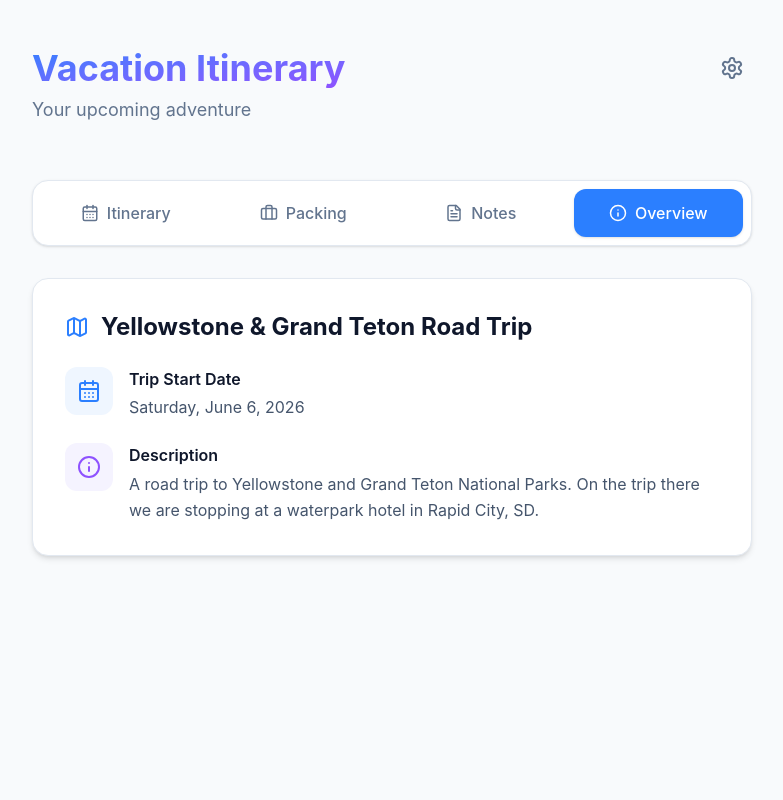
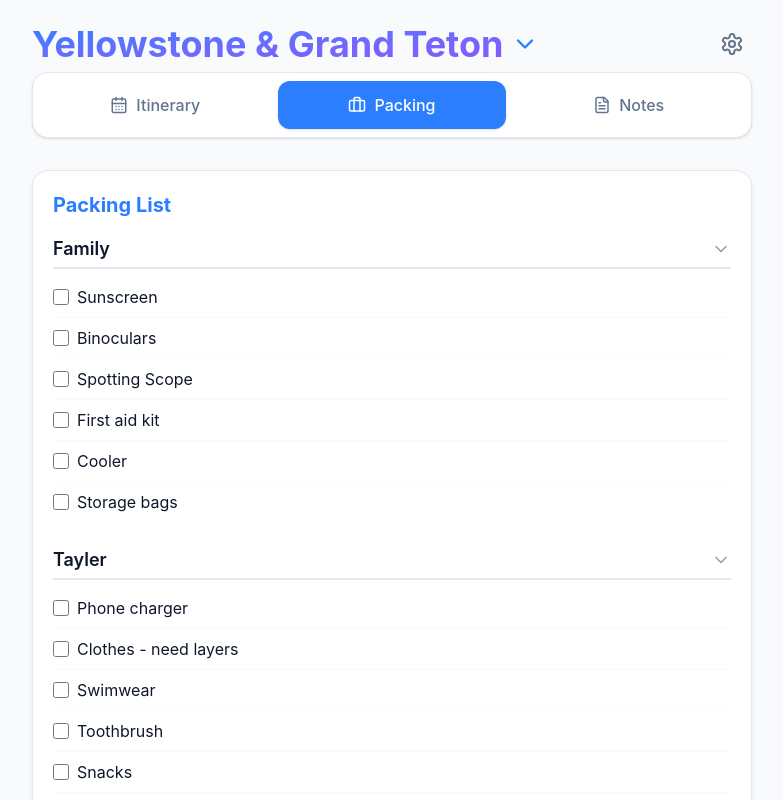
Before and after one commit to taylerjtodd/vacation, a React (Vite) app: page / in a window 1280 px wide. Shown: the top 800 px of the page, without its empty margins (248-1031 px from the left). Built offline with nearby package versions, Linux system fonts and the light colour scheme.

Commit message:
individual packing lists

```diff
--- a/public/vacations.json
+++ b/public/vacations.json
@@ -1,8 +1,8 @@
 [
   {
     "id": "yellowstone",
-    "title": "Yellowstone & Grand Teton Road Trip",
-    "description": "A road trip to Yellowstone and Grand Teton National Parks. On the trip there we are stopping at a waterpark hotel in Rapid City, SD.",
+    "title": "Yellowstone & Grand Teton",
+    "description": "A road trip to Yellowstone and Grand Teton National Parks. On the way there we are stopping at a waterpark hotel in Rapid City, SD.",
     "startDate": "2026-06-06",
     "folderName": "yellowstone"
   }
--- a/public/yellowstone/packing.json
+++ b/public/yellowstone/packing.json
@@ -1,27 +1,45 @@
-[
 {
-    "id": 1,
-    "text": "Passport",
-    "owner": "Tayler"
+  "each": [
+    "Phone charger",
+    "Clothes - need layers",
+    "Swimwear",
+    "Toothbrush",
+    "Snacks",
+    "Hat",
+    "Bear Spray",
+    "Book",
+    "Fishing Gear"
+  ],
+  "family": [
+    "Sunscreen",
+    "Binoculars",
+    "Spotting Scope",
+    "First aid kit",
+    "Cooler",
+    "Storage bags"
+  ],
+  "lists": [
+    {
+      "person": "Tayler",
+      "items": [
+        "Swimwear",
+        "Sunglasses"
+      ]
     },
     {
-    "id": 2,
-    "text": "Phone charger",
-    "owner": "Tayler"
+      "person": "Robin",
+      "items": [
+        "Camera",
+        "Sunglasses"
+      ]
     },
     {
-    "id": 3,
-    "text": "Sunscreen",
-    "owner": "Shared"
+      "person": "Tucker",
+      "items": []
     },
     {
-    "id": 4,
-    "text": "Swimwear",
-    "owner": "Tayler"
-  },
-  {
-    "id": 5,
-    "text": "Camera",
-    "owner": "Shared"
+      "person": "Abram",
+      "items": []
     }
   ]
+}
--- a/src/App.tsx
+++ b/src/App.tsx
@@ -1,10 +1,10 @@
 import { useState, useEffect } from 'react';
-import { CalendarDays, WifiOff, FileText, Briefcase, Settings, Info } from 'lucide-react';
+import { CalendarDays, WifiOff, FileText, Briefcase, Settings, ChevronDown } from 'lucide-react';
 import ItineraryTab from './components/ItineraryTab';
 import PackingTab from './components/PackingTab';
 import NotesTab from './components/NotesTab';
 import OverviewTab from './components/OverviewTab';
-import { VacationEvent, PackingItem, LocalData, Vacation } from './types';
+import { VacationEvent, PackingItem, LocalData, Vacation, PackingData } from './types';
 import './index.css';
 
 function App() {
@@ -16,6 +16,7 @@ function App() {
   const [error, setError] = useState<string | null>(null);
   const [isOffline, setIsOffline] = useState(!navigator.onLine);
   const [activeTab, setActiveTab] = useState('itinerary');
+  const [isOverviewOpen, setIsOverviewOpen] = useState(false);
   const [isMenuOpen, setIsMenuOpen] = useState(false);
   const [isModalOpen, setIsModalOpen] = useState(false);
 
@@ -151,19 +152,51 @@ function App() {
           return dateA.getTime() - dateB.getTime();
         });
         setEvents(sorted);
-        setPackingList(packingData);
+
+        let flattenedPackingList: PackingItem[] = [];
+        if (Array.isArray(packingData)) {
+          flattenedPackingList = packingData;
+        } else {
+          const { each = [], family = [], lists = [] } = packingData as PackingData;
+
+          family.forEach(item => {
+            flattenedPackingList.push({
+              id: `family-${item}`,
+              owner: 'Family',
+              text: item
+            });
+          });
+
+          lists.forEach(list => {
+            each.forEach(item => {
+              flattenedPackingList.push({
+                id: `${list.person}-each-${item}`,
+                owner: list.person,
+                text: item
+              });
+            });
+            list.items.forEach(item => {
+              flattenedPackingList.push({
+                id: `${list.person}-list-${item}`,
+                owner: list.person,
+                text: item
+              });
+            });
+          });
+        }
+        setPackingList(flattenedPackingList);
 
         if (sorted.length > 0) {
           const firstEventDateStr = sorted[0].date;
           const today = new Date();
           const todayStr = `${today.getFullYear()}-${String(today.getMonth() + 1).padStart(2, '0')}-${String(today.getDate()).padStart(2, '0')}`;
           if (firstEventDateStr && todayStr < firstEventDateStr) {
-            setActiveTab('overview');
+            setActiveTab('packing');
           } else {
             setActiveTab('itinerary');
           }
         } else {
-          setActiveTab('overview');
+          setActiveTab('packing');
         }
 
         setLoading(false);
@@ -212,11 +245,16 @@ function App() {
 
   return (
     <div className="max-w-3xl mx-auto p-4 md:p-6">
-      <header className="mb-8 text-center py-6">
+      <header className="text-center">
         <div className="flex justify-between items-start relative">
-          <div className="text-left">
-            <h1 className="text-3xl md:text-4xl font-bold bg-gradient-to-br from-blue-500 to-violet-500 bg-clip-text text-transparent mb-2">Vacation Itinerary</h1>
-            <p className="text-slate-500 dark:text-slate-400 text-lg">Your upcoming adventure</p>
+          <div
+            className="text-left cursor-pointer group select-none"
+            onClick={() => setIsOverviewOpen(!isOverviewOpen)}
+          >
+            <h1 className="text-3xl md:text-4xl font-bold bg-gradient-to-br from-blue-500 to-violet-500 bg-clip-text text-transparent mb-2 flex items-center gap-2">
+              {currentVacation?.title || 'Vacation Itinerary'}
+              <ChevronDown className={`text-blue-500 transition-transform duration-300 ${isOverviewOpen ? 'rotate-180' : ''}`} size={28} />
+            </h1>
           </div>
           <div className="relative">
             <button className="bg-transparent border-none text-slate-500 cursor-pointer p-2 rounded-lg transition-all duration-200 flex items-center justify-center hover:bg-slate-200 hover:text-slate-900 dark:hover:bg-slate-700 dark:hover:text-slate-50" onClick={() => setIsMenuOpen(!isMenuOpen)}>
@@ -239,6 +277,12 @@ function App() {
         )}
       </header>
 
+      {isOverviewOpen && currentVacation && (
+        <div className="mb-8 animate-in slide-in-from-top-4 fade-in duration-300">
+          <OverviewTab vacation={currentVacation} />
+        </div>
+      )}
+
       <div className="flex gap-2 mb-8 bg-white dark:bg-slate-800 p-2 rounded-2xl shadow-sm border border-slate-200 dark:border-slate-700 overflow-x-auto snap-x">
         <button
           className={`flex-1 flex items-center justify-center gap-2 px-4 py-3 rounded-xl font-medium cursor-pointer transition-all duration-200 whitespace-nowrap snap-center min-w-[120px] ${activeTab === 'itinerary' ? 'bg-blue-500 text-white shadow-sm' : 'bg-transparent text-slate-500 hover:bg-slate-50 hover:text-slate-900 dark:hover:bg-slate-700 dark:hover:text-slate-50'}`}
@@ -258,19 +302,9 @@ function App() {
         >
           <FileText size={18} /> Notes
         </button>
-        <button
-          className={`flex-1 flex items-center justify-center gap-2 px-4 py-3 rounded-xl font-medium cursor-pointer transition-all duration-200 whitespace-nowrap snap-center min-w-[120px] ${activeTab === 'overview' ? 'bg-blue-500 text-white shadow-sm' : 'bg-transparent text-slate-500 hover:bg-slate-50 hover:text-slate-900 dark:hover:bg-slate-700 dark:hover:text-slate-50'}`}
-          onClick={() => setActiveTab('overview')}
-        >
-          <Info size={18} /> Overview
-        </button>
       </div>
 
       <div className="animate-in fade-in slide-in-from-bottom-2 duration-300">
-        {activeTab === 'overview' && currentVacation && (
-          <OverviewTab vacation={currentVacation} />
-        )}
-
         {activeTab === 'itinerary' && (
           <ItineraryTab
             groupedEvents={groupedEvents}
--- a/src/components/OverviewTab.tsx
+++ b/src/components/OverviewTab.tsx
@@ -13,11 +13,6 @@ export default function OverviewTab({ vacation }: Props) {
 
   return (
     <div className="bg-white dark:bg-slate-800 rounded-2xl p-6 md:p-8 shadow-md border border-slate-200 dark:border-slate-700">
-      <h2 className="text-2xl font-bold text-slate-900 dark:text-slate-50 mb-6 flex items-center gap-3">
-        <MapIcon className="text-blue-500" />
-        {vacation.title}
-      </h2>
-
       <div className="flex flex-col gap-6">
         <div className="flex items-start gap-4">
           <div className="p-3 bg-blue-50 dark:bg-blue-900/30 rounded-xl text-blue-500 shrink-0">
--- a/src/components/PackingTab.tsx
+++ b/src/components/PackingTab.tsx
@@ -1,3 +1,5 @@
+import { useState } from 'react';
+import { ChevronDown, ChevronRight } from 'lucide-react';
 import { PackingItem } from '../types';
 
 interface Props {
@@ -7,6 +9,15 @@ interface Props {
 }
 
 export default function PackingTab({ packingList, completedPacking, togglePackingItem }: Props) {
+  const [expandedSections, setExpandedSections] = useState<Record<string, boolean>>({});
+
+  const toggleSection = (owner: string) => {
+    setExpandedSections(prev => ({
+      ...prev,
+      [owner]: !prev[owner]
+    }));
+  };
+
   const groupedList = packingList.reduce((acc: Record<string, PackingItem[]>, item) => {
     if (!acc[item.owner]) acc[item.owner] = [];
     acc[item.owner].push(item);
@@ -16,27 +27,43 @@ export default function PackingTab({ packingList, completedPacking, togglePackin
   return (
     <section className="bg-white dark:bg-slate-800 rounded-2xl p-5 shadow-md border border-slate-200 dark:border-slate-700">
       <h2 className="text-xl font-bold text-blue-500 mb-4">Packing List</h2>
-      {Object.entries(groupedList).map(([owner, items]) => (
+      {Object.entries(groupedList).map(([owner, items]) => {
+        const isExpanded = expandedSections[owner] !== false;
+
+        return (
           <div key={owner} className="mb-6 last:mb-0">
-          <h3 className="text-lg font-semibold text-slate-900 dark:text-slate-50 mb-2 pb-1 border-b-2 border-slate-200 dark:border-slate-700">{owner}</h3>
-          <ul className="list-none">
+            <button
+              onClick={() => toggleSection(owner)}
+              className="w-full flex items-center justify-between text-left focus:outline-none mb-2 pb-1 border-b-2 border-slate-200 dark:border-slate-700 cursor-pointer"
+            >
+              <h3 className="text-lg font-semibold text-slate-900 dark:text-slate-50">{owner}</h3>
+              {isExpanded ? (
+                <ChevronDown className="text-slate-400 shrink-0 transition-transform" size={20} />
+              ) : (
+                <ChevronRight className="text-slate-400 shrink-0 transition-transform" size={20} />
+              )}
+            </button>
+            {isExpanded && (
+              <ul className="list-none animate-in fade-in slide-in-from-top-2 duration-200">
                 {items.map(item => (
                   <li key={item.id} className="flex items-center gap-2 py-2 border-b border-slate-50 dark:border-slate-800 last:border-0">
                     <input
                       type="checkbox"
                       checked={!!completedPacking?.[item.id]}
                       onChange={() => togglePackingItem(item.id)}
-                  id={`pack-${item.id}`}
+                      id={`pack-${item.id.replace(/\\s+/g, '-')}`}
                       className="w-4 h-4 cursor-pointer accent-blue-500 shrink-0"
                     />
-                <label htmlFor={`pack-${item.id}`} className={completedPacking?.[item.id] ? 'line-through text-slate-500 dark:text-slate-400' : 'text-slate-900 dark:text-slate-50'}>
+                    <label htmlFor={`pack-${item.id.replace(/\\s+/g, '-')}`} className={completedPacking?.[item.id] ? 'line-through text-slate-500 dark:text-slate-400' : 'text-slate-900 dark:text-slate-50'}>
                       {item.text}
                     </label>
                   </li>
                 ))}
               </ul>
+            )}
           </div>
-      ))}
+        );
+      })}
     </section>
   );
 }
--- a/src/types.ts
+++ b/src/types.ts
@@ -26,6 +26,15 @@ export interface PackingItem {
   text: string;
 }
 
+export interface PackingData {
+  each: string[];
+  family: string[];
+  lists: {
+    person: string;
+    items: string[];
+  }[];
+}
+
 export interface LocalData {
   completedEvents: Record<string, boolean>;
   completedPacking: Record<string, boolean>;
```
Lines whose indentation alone changed are shown as unchanged.
